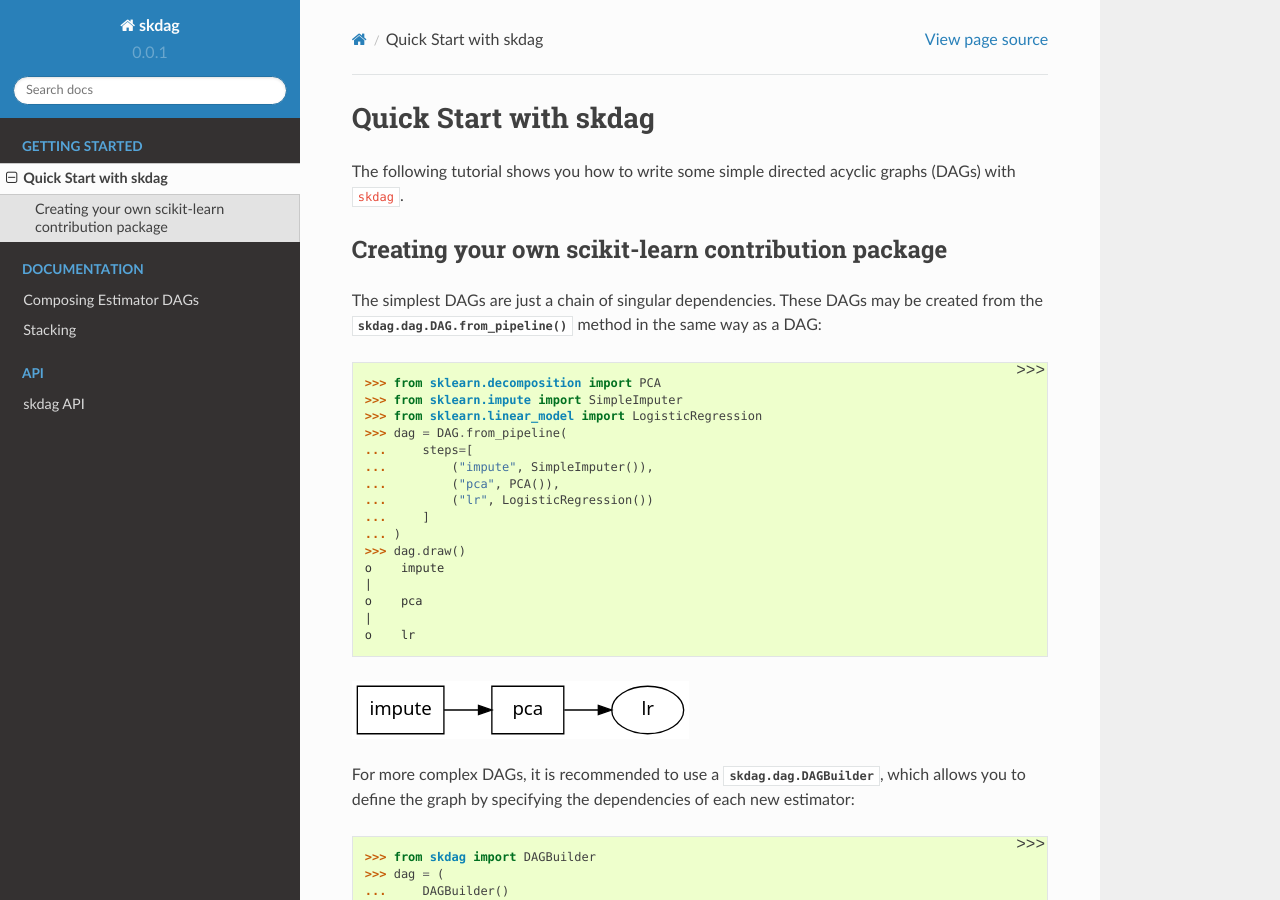
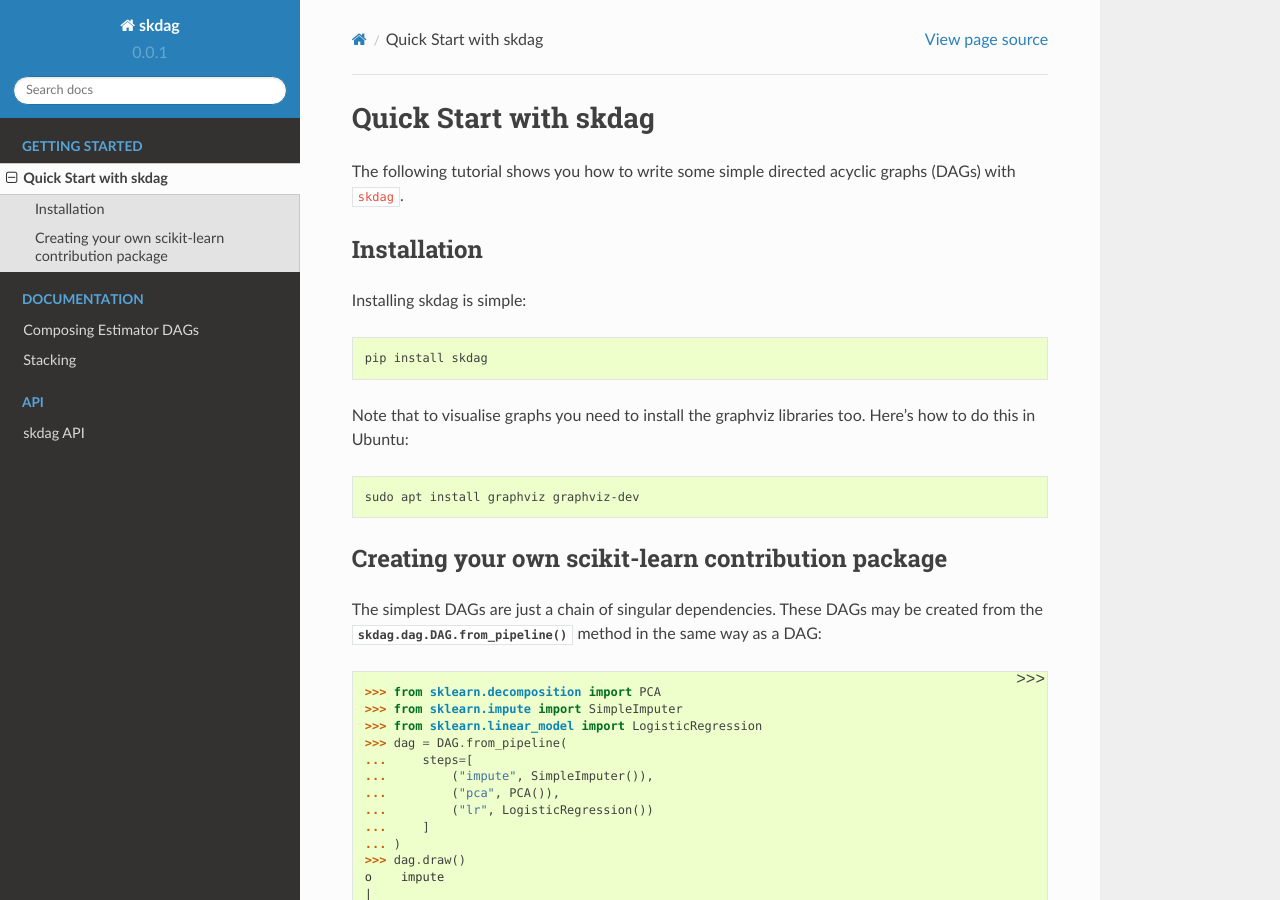
Before and after one commit to scikit-learn-contrib/skdag, a Sphinx documentation site: the page built from doc/quick_start.rst, in a window 1280 px wide and 900 px high. Built offline with Sphinx 7.4.7 and the Read the Docs theme 2.0.0, drawn with Linux system fonts in a browser that asks for light colours; formulas are drawn with MathJax 3; pages that are not in the unit, such as notebooks, are missing from menus.

Commit message:
graphviz dependencies

```diff
--- a/appveyor.yml
+++ b/appveyor.yml
@@ -10,6 +10,7 @@
 stack: python 3.8
 
 install:
+  - apt install graphviz graphviz-dev
   - pip install -r requirements.txt
   - pip install -r requirements_test.txt
   - pip install -r requirements_doc.txt
--- a/doc/quick_start.rst
+++ b/doc/quick_start.rst
@@ -4,6 +4,22 @@
 
 The following tutorial shows you how to write some simple directed acyclic graphs (DAGs)
 with ``skdag``.
+
+Installation
+============
+
+Installing skdag is simple:
+
+.. code:: bash
+
+    pip install skdag
+
+Note that to visualise graphs you need to install the graphviz libraries too. Here's how
+to do this in Ubuntu:
+
+.. code:: bash
+
+    sudo apt install graphviz graphviz-dev
 
 Creating your own scikit-learn contribution package
 ===================================================
```
